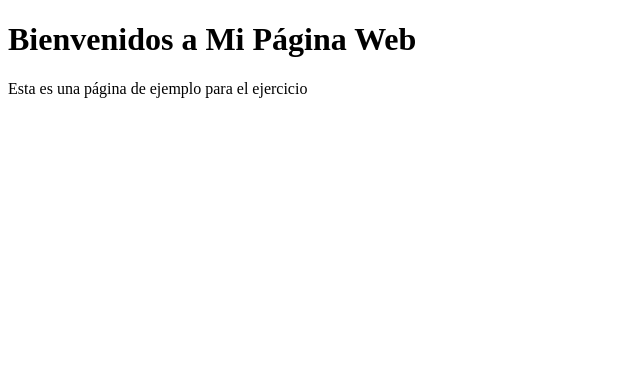
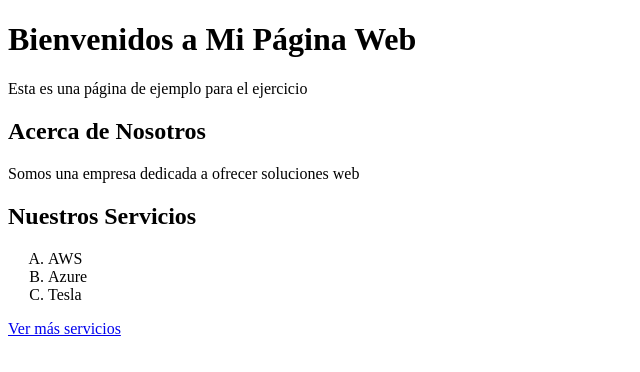
Before and after one commit to karlo1989nu/html-ejercicios-3, a plain HTML site: page index.html in a window 1280 px wide. Shown: the whole page, without its empty margins (0-640 px from the left). Drawn offline with Linux system fonts and the light colour scheme.

Commit message:
Secciones Principales

```diff
--- a/index.html
+++ b/index.html
@@ -10,5 +10,20 @@
       <h1>Bienvenidos a Mi Página Web</h1>
       <p>Esta es una página de ejemplo para el ejercicio</p>
     </header>
+    <main>
+      <h2>Acerca de Nosotros</h2>
+      <p>Somos una empresa dedicada a ofrecer soluciones web</p>
+    </main>
+    <section>
+      <h2>Nuestros Servicios</h2>
+      <ol type="A">
+        <li>AWS</li>
+        <li>Azure</li>
+        <li>Tesla</li>
+      </ol>
+      <a href="https://aws.amazon.com/es/?nc2=h_lg" target="_blank"
+        >Ver más servicios</a
+      >
+    </section>
   </body>
 </html>
```
